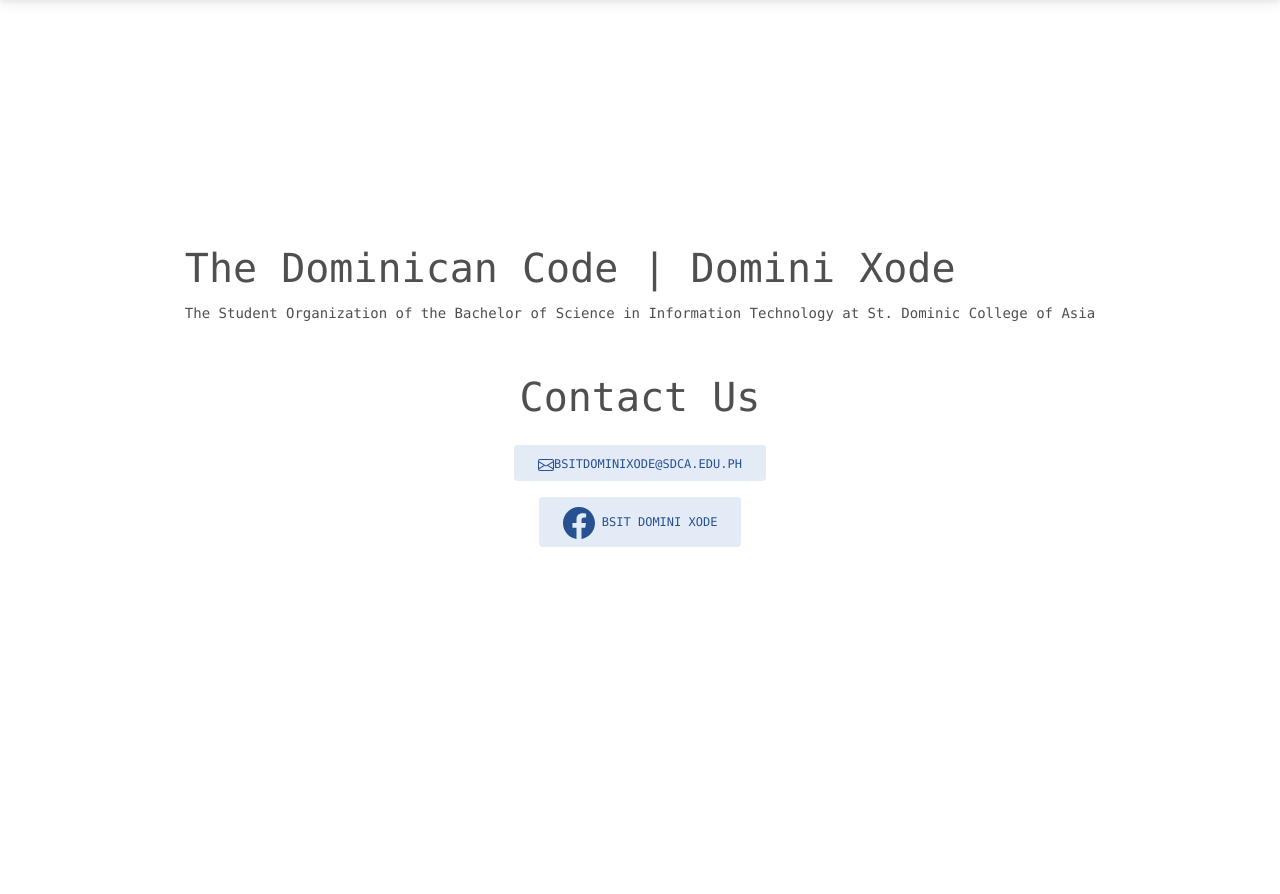
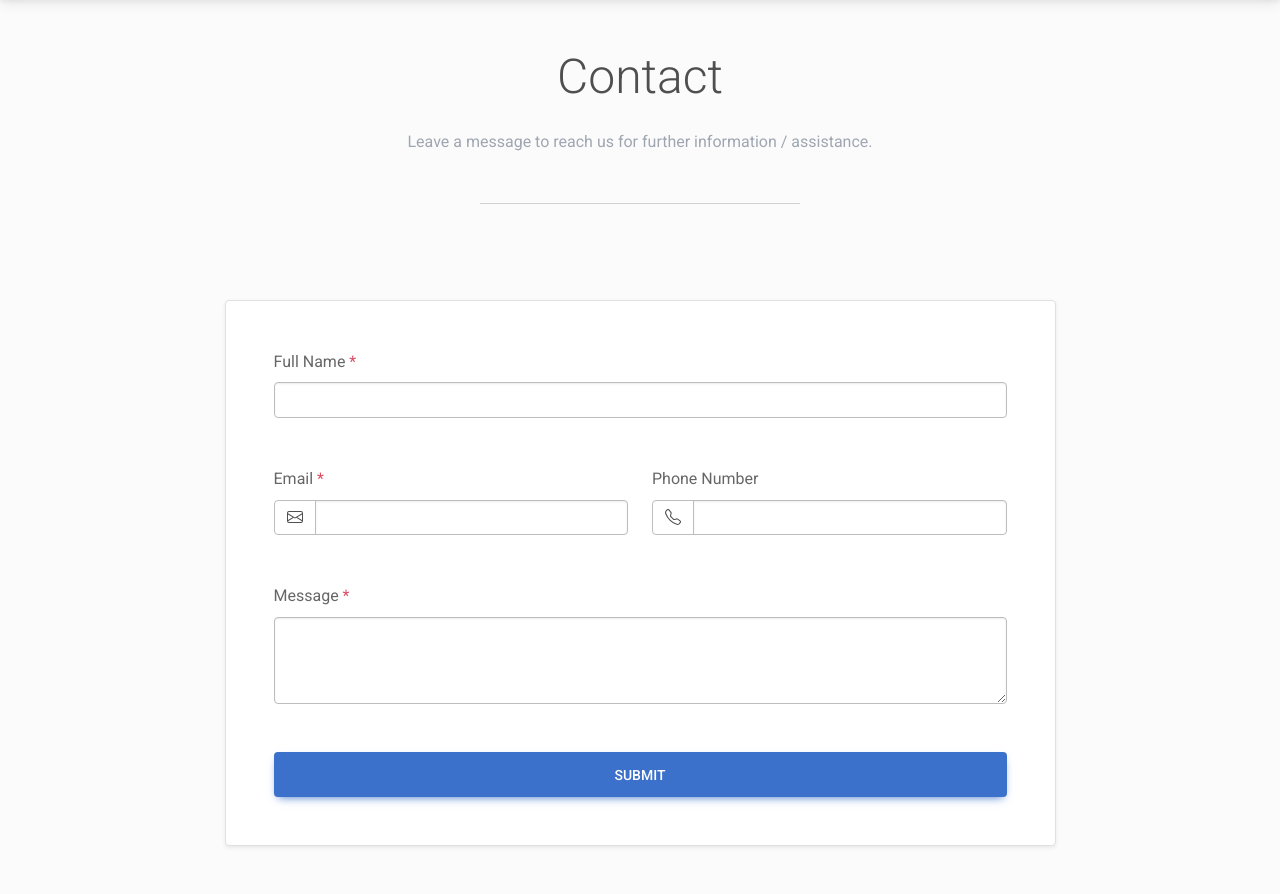
Before and after one commit to DefinitelyNotAnAssassin/Domini-Xode, a Django app: page /contact_us in a window 1280 px wide. Shown: the part 59-953 px from the top of the page. Before the commit the page ends 606 px from the top, so only its background shows below. Run offline with Django 3.2, Linux system fonts and the light colour scheme; some libraries are stand-ins or nearby versions.

Commit message:
Contact Us

```diff
--- a/UserInterface/templates/UserInterface/contact_us.html
+++ b/UserInterface/templates/UserInterface/contact_us.html
@@ -6,42 +6,66 @@
 
 {% block content %}
 
-<div class ="d-flex flex-column min-vh-100 mx-3 justify-content-center align-items-center">
-     <div class="form-row align-items-center">
+<!-- Contact 1 - Bootstrap Brain Component -->
+<section class="bg-light py-3 py-md-5">
+  <div class="container">
+    <div class="row justify-content-md-center">
+      <div class="col-12 col-md-10 col-lg-8 col-xl-7 col-xxl-6">
+        <h2 class="mb-4 display-5 text-center">Contact</h2>
+        <p class="text-secondary mb-5 text-center">Leave a message to reach us for further information / assistance.</p>
+        <hr class="w-50 mx-auto mb-5 mb-xl-9 border-dark-subtle">
+      </div>
+    </div>
+  </div>
 
-       <div class="col-md-12 mb-2">
-            <h1 class="font-monospace">The Dominican Code |  Domini Xode</h1>
-            <small class="font-monospace">The Student Organization of the Bachelor of Science in Information Technology at St. Dominic College of Asia</small>
+  <div class="container">
+    <div class="row justify-content-lg-center">
+      <div class="col-12 col-lg-9">
+        <div class="bg-white border rounded shadow-sm overflow-hidden">
+
+          <form action="#!">
+            <div class="row gy-4 gy-xl-5 p-4 p-xl-5">
+              <div class="col-12">
+                <label for="fullname" class="form-label">Full Name <span class="text-danger">*</span></label>
+                <input type="text" class="form-control" id="fullname" name="fullname" value="" required>
+              </div>
+              <div class="col-12 col-md-6">
+                <label for="email" class="form-label">Email <span class="text-danger">*</span></label>
+                <div class="input-group">
+                  <span class="input-group-text">
+                    <svg xmlns="http://www.w3.org/2000/svg" width="16" height="16" fill="currentColor" class="bi bi-envelope" viewBox="0 0 16 16">
+                      <path d="M0 4a2 2 0 0 1 2-2h12a2 2 0 0 1 2 2v8a2 2 0 0 1-2 2H2a2 2 0 0 1-2-2V4Zm2-1a1 1 0 0 0-1 1v.217l7 4.2 7-4.2V4a1 1 0 0 0-1-1H2Zm13 2.383-4.708 2.825L15 11.105V5.383Zm-.034 6.876-5.64-3.471L8 9.583l-1.326-.795-5.64 3.47A1 1 0 0 0 2 13h12a1 1 0 0 0 .966-.741ZM1 11.105l4.708-2.897L1 5.383v5.722Z" />
+                    </svg>
+                  </span>
+                  <input type="email" class="form-control" id="email" name="email" value="" required>
+                </div>
+              </div>
+              <div class="col-12 col-md-6">
+                <label for="phone" class="form-label">Phone Number</label>
+                <div class="input-group">
+                  <span class="input-group-text">
+                    <svg xmlns="http://www.w3.org/2000/svg" width="16" height="16" fill="currentColor" class="bi bi-telephone" viewBox="0 0 16 16">
+                      <path d="M3.654 1.328a.678.678 0 0 0-1.015-.063L1.605 2.3c-.483.484-.661 1.169-.45 1.77a17.568 17.568 0 0 0 4.168 6.608 17.569 17.569 0 0 0 6.608 4.168c.601.211 1.286.033 1.77-.45l1.034-1.034a.678.678 0 0 0-.063-1.015l-2.307-1.794a.678.678 0 0 0-.58-.122l-2.19.547a1.745 1.745 0 0 1-1.657-.459L5.482 8.062a1.745 1.745 0 0 1-.46-1.657l.548-2.19a.678.678 0 0 0-.122-.58L3.654 1.328zM1.884.511a1.745 1.745 0 0 1 2.612.163L6.29 2.98c.329.423.445.974.315 1.494l-.547 2.19a.678.678 0 0 0 .178.643l2.457 2.457a.678.678 0 0 0 .644.178l2.189-.547a1.745 1.745 0 0 1 1.494.315l2.306 1.794c.829.645.905 1.87.163 2.611l-1.034 1.034c-.74.74-1.846 1.065-2.877.702a18.634 18.634 0 0 1-7.01-4.42 18.634 18.634 0 0 1-4.42-7.009c-.362-1.03-.037-2.137.703-2.877L1.885.511z" />
+                    </svg>
+                  </span>
+                  <input type="tel" class="form-control" id="phone" name="phone" value="">
+                </div>
+              </div>
+              <div class="col-12">
+                <label for="message" class="form-label">Message <span class="text-danger">*</span></label>
+                <textarea class="form-control" id="message" name="message" rows="3" required></textarea>
+              </div>
+              <div class="col-12">
+                <div class="d-grid">
+                  <button class="btn btn-primary btn-lg" type="submit">Submit</button>
+                </div>
+              </div>
+            </div>
+          </form>
 
         </div>
-
-        <div class="col-md-12 mb-2 text-center">
-            <h1 class="font-monospace text-center mt-5">Contact Us</h1>
-
-
-
-
-            <!-- Not yet decided if Im going to put a link to the socials or just put
-            a contact us form or do both.
-            -->
-            <button class="font-monospace btn btn-secondary   mt-3"><svg xmlns="http://www.w3.org/2000/svg" width="16" height="16" fill="currentColor" class="bi bi-envelope" viewBox="0 0 16 16">
-                <path d="M0 4a2 2 0 0 1 2-2h12a2 2 0 0 1 2 2v8a2 2 0 0 1-2 2H2a2 2 0 0 1-2-2V4Zm2-1a1 1 0 0 0-1 1v.217l7 4.2 7-4.2V4a1 1 0 0 0-1-1H2Zm13 2.383-4.708 2.825L15 11.105V5.383Zm-.034 6.876-5.64-3.471L8 9.583l-1.326-.795-5.64 3.47A1 1 0 0 0 2 13h12a1 1 0 0 0 .966-.741ZM1 11.105l4.708-2.897L1 5.383v5.722Z"/>
-              </svg>bsitdominixode@sdca.edu.ph</button>
-              <br>
-
-
-            <button class="font-monospace btn btn-secondary  mt-3">
-                <svg xmlns="http://www.w3.org/2000/svg" width="32" height="32" fill="currentColor" class="bi bi-facebook" viewBox="0 0 16 16">
-                    <path d="M16 8.049c0-4.446-3.582-8.05-8-8.05C3.58 0-.002 3.603-.002 8.05c0 4.017 2.926 7.347 6.75 7.951v-5.625h-2.03V8.05H6.75V6.275c0-2.017 1.195-3.131 3.022-3.131.876 0 1.791.157 1.791.157v1.98h-1.009c-.993 0-1.303.621-1.303 1.258v1.51h2.218l-.354 2.326H9.25V16c3.824-.604 6.75-3.934 6.75-7.951z"/>
-                  </svg>
-                  BSIT Domini Xode
-            </button>
-
-
-
-
-        </div>
-   </div>
+      </div>
+    </div>
   </div>
-
+</section>
 {% endblock content %}
--- a/UserInterface/templates/UserInterface/index.html
+++ b/UserInterface/templates/UserInterface/index.html
@@ -156,7 +156,7 @@
             <h2>Events and Activities</h2>
             <a class="btn btn-outline-light btn-lg m-2"
               href="#" target="_blank" role="button">Events and Activities Documentation</a>
-          </div>
+            </div>
         </div>
       </div>
     </div>
```
Also changed, not shown: UserInterface/templates/UserInterface/articles.html (+6 -50 lines), db.sqlite3.
